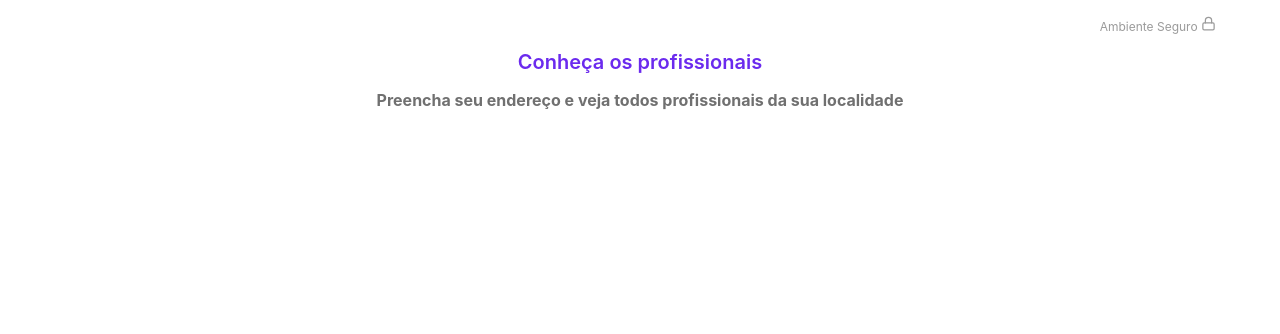
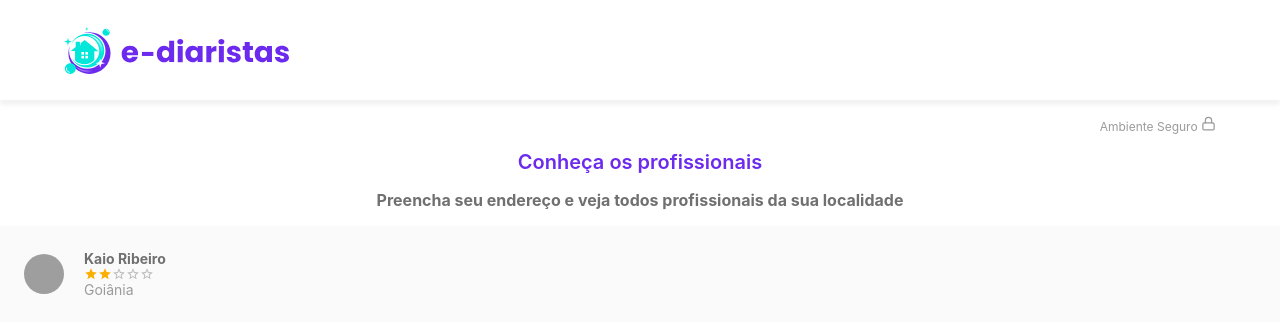
Before and after one commit to kaiorr/e-diaristas, a Next.js app: page / in a window 1280 px wide. Shown: the top 334 px of the page. Built offline with nearby package versions, Linux system fonts and the light colour scheme; grey boxes are pictures that could not be loaded.

Commit message:
feat: Informaçoes de user estruturadas

```diff
--- a/src/pages/_app.tsx
+++ b/src/pages/_app.tsx
@@ -2,6 +2,7 @@ import "@styles/globals.css";
 import { ThemeProvider } from "@material-ui/core";
 import { theme } from "ui/themes/theme";
 import Head from "next/head";
+import { Header } from "ui/components/surfaces/Header/Header";
 
 function MyApp({ Component, pageProps }) {
   return (
@@ -15,6 +16,7 @@ function MyApp({ Component, pageProps }) {
         />
       </Head>
       <ThemeProvider theme={theme}>
+        <Header />
         <Component {...pageProps} />
       </ThemeProvider>
     </>
--- a/src/pages/index.tsx
+++ b/src/pages/index.tsx
@@ -1,14 +1,24 @@
-import { SafeEnvironment } from "ui/components/feedback/SafeEnvironment/SafeEnvironment"
-import { PageTitle } from 'ui/components/data-display/Page-Title/PageTitle'
+import { SafeEnvironment } from "ui/components/feedback/SafeEnvironment/SafeEnvironment";
+import { PageTitle } from "ui/components/data-display/Page-Title/PageTitle";
+import { UserInformation } from "ui/components/data-display/UserInformation/UserInformation";
 
 export default function Home() {
   return (
     <div>
       <SafeEnvironment />
       <PageTitle
-        title={'Conheça os profissionais'}
-        subtitle={'Preencha seu endereço e veja todos profissionais da sua localidade'}
+        title={"Conheça os profissionais"}
+        subtitle={
+          "Preencha seu endereço e veja todos profissionais da sua localidade"
+        }
+      />
+
+      <UserInformation
+        name={"Kaio Ribeiro"}
+        picture={"https://github.com/kaiorr.png"}
+        rating={2}
+        description={"Goiânia"}
       />
     </div>
-  )
+  );
 }
--- /dev/null
+++ b/src/ui/components/data-display/UserInformation/UserInformation.style.tsx
@@ -0,0 +1,40 @@
+import {
+  experimentalStyled as styled,
+  Avatar,
+  Rating,
+} from "@material-ui/core";
+
+export const UserInformationContainer = styled("div")`
+  display: grid;
+  grid-template-columns: 60px 1fr;
+  grid-template-rows: repeat(3, auto);
+  grid-template-areas:
+    "avatar name"
+    "avatar rating"
+    "avatar description";
+  background-color: ${({ theme }) => theme.palette.grey[50]};
+  padding: ${({ theme }) => theme.spacing(3)};
+  align-items: center;
+`;
+
+export const UserName = styled("div")`
+  grid-area: name;
+  font-weight: bolder;
+  color: ${({ theme }) => theme.palette.text.primary};
+  font-size: ${({ theme }) => theme.typography.body2.fontSize};
+`;
+
+export const UserDescription = styled("div")`
+  grid-area: description;
+  color: ${({ theme }) => theme.palette.text.secondary};
+  font-size: ${({ theme }) => theme.typography.body2.fontSize};
+`;
+
+export const AvatarStyled = styled(Avatar)`
+  grid-area: avatar;
+`;
+
+export const RatingStyled = styled(Rating)`
+  grid-area: rating;
+  font-size: 14px;
+`;
--- /dev/null
+++ b/src/ui/components/data-display/UserInformation/UserInformation.tsx
@@ -0,0 +1,31 @@
+import React from "react";
+import {
+  AvatarStyled,
+  RatingStyled,
+  UserDescription,
+  UserInformationContainer,
+  UserName,
+} from "./UserInformation.style";
+
+interface UserInformationProps {
+  picture: string;
+  name: string;
+  rating: number;
+  description?: string;
+}
+
+export const UserInformation: React.FC<UserInformationProps> = ({
+  name,
+  picture,
+  rating,
+  description,
+}) => {
+  return (
+    <UserInformationContainer>
+      <AvatarStyled src={picture}>{name[0]}</AvatarStyled>
+      <UserName>{name}</UserName>
+      <RatingStyled readOnly value={rating} />
+      <UserDescription>{description}</UserDescription>
+    </UserInformationContainer>
+  );
+};
--- /dev/null
+++ b/src/ui/components/surfaces/Header/Header.style.tsx
@@ -0,0 +1,28 @@
+import { experimentalStyled as styled, AppBar } from "@material-ui/core";
+
+export const HeaderAppBar = styled(AppBar)`
+  position: sticky;
+  background-color: ${({ theme }) => theme.palette.background.paper};
+  box-shadow: 0px 5px 4px rgba(0, 0, 0, 0.05);
+
+  ${({ theme }) => theme.breakpoints.up("md")} {
+    .MuiToolbar-root {
+      height: 100px;
+    }
+  }
+
+  ${({ theme }) => theme.breakpoints.down("md")} {
+    .MuiToolbar-root {
+      display: flex;
+      justify-content: center;
+    }
+  }
+`;
+
+export const HeaderLogo = styled("img")`
+  height: 25px;
+
+  ${({ theme }) => theme.breakpoints.up("md")} {
+    height: 47px;
+  }
+`;
--- /dev/null
+++ b/src/ui/components/surfaces/Header/Header.tsx
@@ -0,0 +1,13 @@
+import React from "react";
+import { HeaderAppBar, HeaderLogo } from "./Header.style";
+import { Toolbar, Container } from "@material-ui/core";
+
+export const Header: React.FC = () => {
+  return (
+    <HeaderAppBar>
+      <Toolbar component={Container}>
+        <HeaderLogo src={"/img/logos/logo.svg"} alt={"e-diaristas"} />
+      </Toolbar>
+    </HeaderAppBar>
+  );
+};
```
